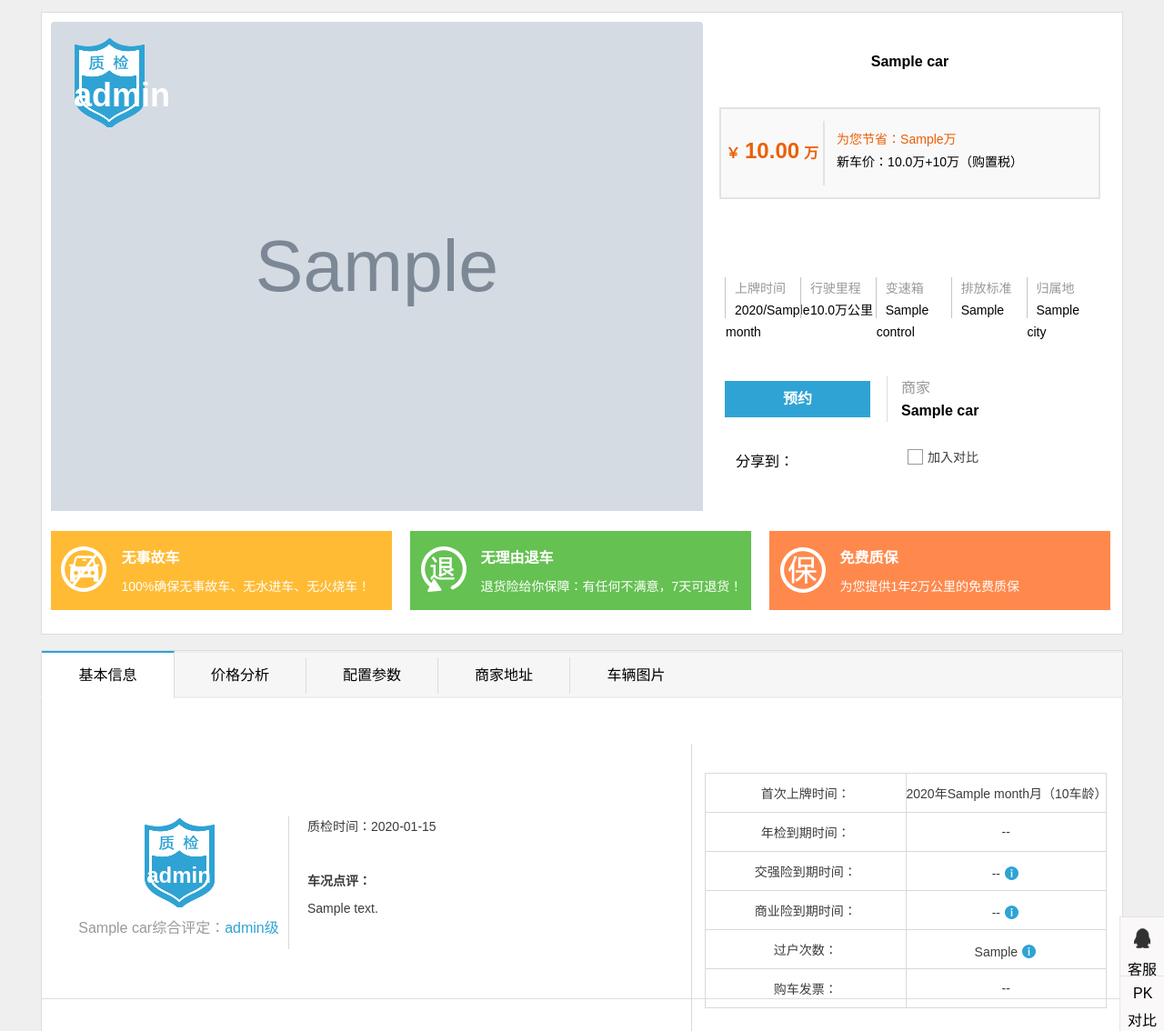
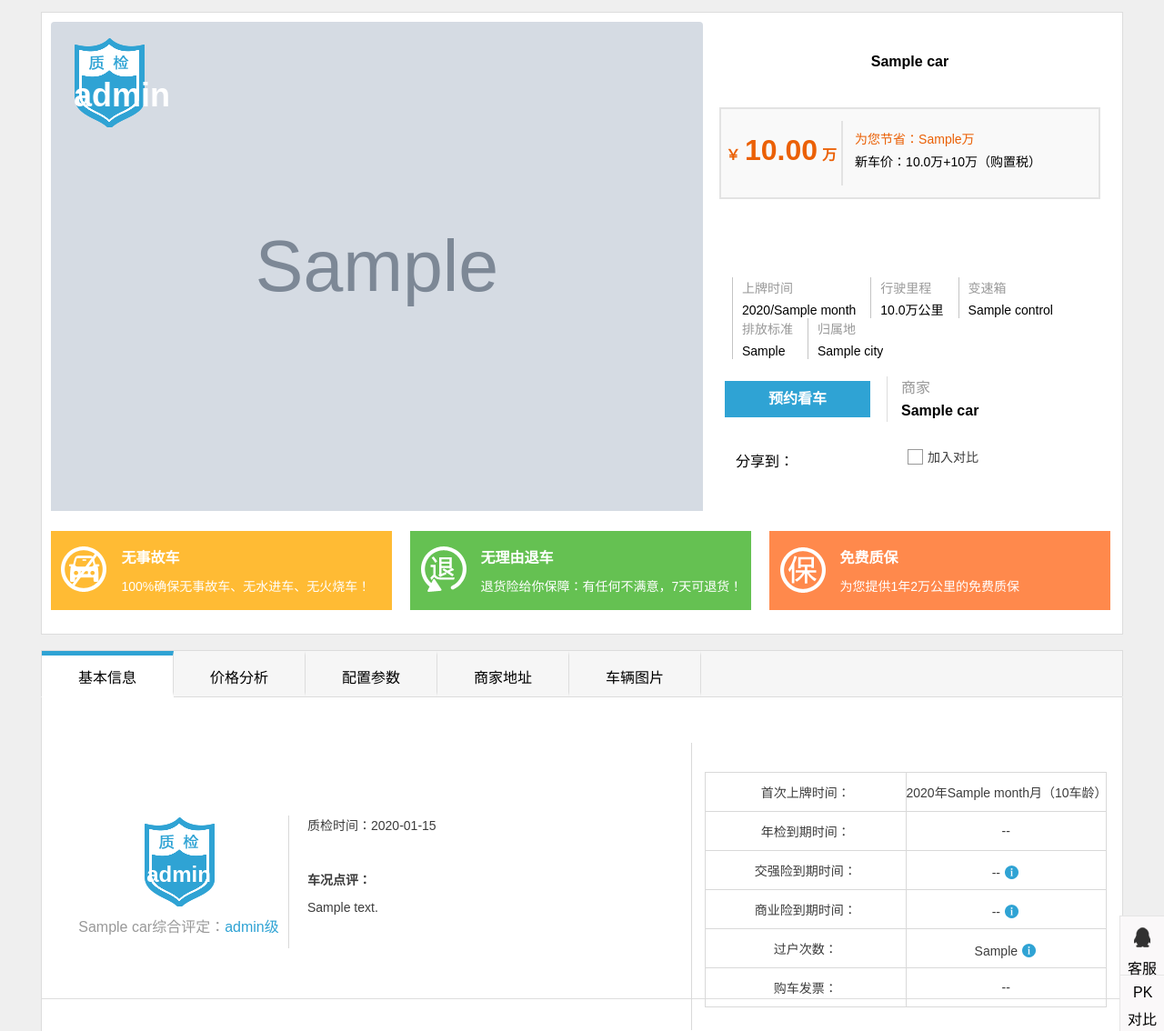
Before and after one commit to kevinwan/souchela, a Django app: template souche/templates/car_info.html in a window 1280 px wide, after a click on "基本信息". Shown: the part 163-1297 px from the top of the page at 91% size. Run offline with Django 3.2, Linux system fonts and the light colour scheme; the template is opened without the code that fills it: most values are stand-ins (such as "Sample title", 1, 10 or a date in 2020); grey boxes marked "Sample" are stand-in pictures; parts of the project's set-up code (start-up, migrations or seed data) failed here and were passed over; some libraries are stand-ins or nearby versions.

Commit message:
[REV] Page of car info

```diff
--- a/souche/static/css/car_info.css
+++ b/souche/static/css/car_info.css
@@ -140,38 +140,34 @@
 	width: 145px;
 	float: left;
 	height: 50px;
-	border-top: 2px solid #efefef;
+	line-height: 50px;
+	border-bottom: 1px solid #dcdcdc;
+}
+
+.base-info .nav li:hover,
+.base-info .nav .focus {
+	border-bottom: 1px solid #fff;
+}
+
+.base-info .nav .focus a,
+.base-info .nav a:hover {
+	border-top: 5px solid #2fa3d4;
+	background: #fff;
+	border-bottom: 5px solid #FFF;
 }
 
 .base-info .nav a {
 	display: block;
+	border-right: 1px solid #ddd;
+	border-top: 5px solid #F6F6F6;
+	border-bottom: 5px solid #F6F6F6;
 	height: 40px;
-	line-height: 40px;
-	margin-top: 5px;
-	border-right: 1px solid #ddd;
 }
 
-.base-info .nav li .lasta {
-	border: none;
+.base-info .nav .last {
+	width: 463px;
 }
 
-.base-info .nav .focus,
-.base-info .nav .nav-btn:hover {
-	background: #fff;
-	border: none;
-	border-top: 2px solid #2fa3d4;
-	border-right: 1px solid #dcdcdc;
-}
-
-.base-info .nav .last,
-.base-info .nav .last:hover {
-	width: 461px;
-}
-
-.base-info .nav .focus a,
-.base-info .nav li:hover a {
-	border: none;
-}
 
 .base-info .base-content {
 	height: 316px;
@@ -291,7 +287,7 @@ background-position: -211px -2px;
 }
 
 .price-info .price strong {
-	font-size: 24px;
+	font-size: 32px;
 	margin: 0 5px;
 }
 
@@ -514,10 +510,13 @@ background-position: -211px -2px;
 	border-left: 1px solid #C4C4C4;
 	text-align: left;
 	height: 45px;
-	width: 19%;
+	width: auto;
+	margin: 0 8px;
 	line-height: 24px;
 	text-indent: 10px;
 	font-size: 14px;
+	word-break: keep-all;
+	overflow: hidden;
 }
 
 .car-info .survey .car-surver-content .dealer-info .appointment-btn {
--- a/souche/static/js/car_info.js
+++ b/souche/static/js/car_info.js
@@ -103,11 +103,7 @@ $(function(){
 	});
 
 	//加入对比
-	$("#select-contrast").find("span").click(function(){
-		carCompare();
-	});
-
-	$("#contrast-mark").click(function(){
+	$("#select-contrast").click(function(){
 		carCompare();
 	});
 
@@ -117,8 +113,8 @@ $(function(){
 			carId = $(".main").attr("id");
 		var compare = new Compare("car-compera");
 
-		flag=="none" ? $mark.show() : $mark.hide();
-		flag=="none" ? compare.add(carId) : compare.del(carId);
+		flag == "none" ? $mark.show() && compare.add(carId)
+			: $mark.hide() && compare.del(carId);;
 	}
 
 	//Tip
@@ -132,8 +128,14 @@ $(function(){
 
 	//预约
 	$("#appointment").click(function(){
-		var dialog = new Dialog();
-		dialog.run("#order","#cancel-order",".modal");
+		if ($("#appointment").text() !== "已预约") {
+			var dialog = new Dialog();
+			dialog.run("#order","#cancel-order",".modal",function(){
+				$("#appointment").text("预约中...");
+			},function(){
+				$("#appointment").text() !== "已预约" ? $("#appointment").text("预约车量") : false;
+			});
+		}
 	});
 
 	$("#order-submit").click(function(){
@@ -154,6 +156,8 @@ $(function(){
 				$("#order").hide();
 				$(".modal").hide();
 			},3000);
+
+			$("#appointment").text("已预约");
 		};
 
 		var showError = function(errInfo) {
@@ -164,6 +168,8 @@ $(function(){
 			setTimeout(function(){
 				$("#order").find(".error-info").fadeOut("normal");
 			},2000);
+
+			$("#appointment").text("预约看车");
 		};
 
 		$.ajax({
@@ -172,11 +178,7 @@ $(function(){
 			dataType:"json",
 			data:orderInfo,
 			success:function(response){
-				if (response.status === "success") {
-					successTip();
-				} else {
-					showError(response.msg);
-				}
+				response.status === "success" ? successTip() : showError(response.msg);
 			},
 			error:function(){
 				showError("请稍后再试！");
--- a/souche/static/js/class/layer.js
+++ b/souche/static/js/class/layer.js
@@ -151,27 +151,43 @@ function scrollPage(yAxis) {
 //对话框
 function Dialog() {};
 
-Dialog.prototype.run = function(dialogEle,cancelBtn,modalEle) {
+Dialog.prototype.run = function(dialogEle,cancelBtn,modalEle,showFun,hideFun) {
 	this.dialogEle = dialogEle;
 	this.cancelBtn = cancelBtn;
 	this.modalEle = modalEle;
+	this.showFun = showFun;
+	this.hideFun = hideFun;
 
 	this.showDialog();
 	this.cancel();
 };
 
 Dialog.prototype.showDialog = function() {
+	var windowWidth = $(document).width(),
+		windowHeight = $(window).height(),
+		dialogWidth = $(this.dialogEle).width(),
+		dialogheight = $(this.dialogEle).height();
+
+	$(this.dialogEle).css({
+		"top" : (windowHeight-dialogheight)/2,
+		"left": (windowWidth-dialogWidth)/2
+	});
+
 	$(this.dialogEle).show();
 	$(this.modalEle).show();
+
+	(this.showFun)();
 };
 
 Dialog.prototype.cancel = function() {
 	var modal = this.modalEle,
-		dialogEle = this.dialogEle;
+		dialogEle = this.dialogEle,
+		hideFun = this.hideFun;
 
 	$(this.cancelBtn).click(function(){
 		$(modal).hide();
 		$(dialogEle).hide();
+		(hideFun)();
 	});
 };
 
--- a/souche/templates/car_info.html
+++ b/souche/templates/car_info.html
@@ -87,7 +87,7 @@
 
 					<div class="dealer-info f-gray">
 						<div class="fl dealer-name tar">
-							<div id="appointment" class="appointment-btn tac">预约</div>
+							<div id="appointment" class="appointment-btn tac">预约看车</div>
 						</div>
 
 						<div class="contact-dealer fl tal">
@@ -165,6 +165,8 @@
 					<li class="nav-btn"><a class="lasta" href="#car-img-list">车辆图片</a></li>
 					<li class="last"></li>
 				</ul>
+
+				<div class="clear"></div>
 			</div>
 
 			<div class="clear"></div>
@@ -416,7 +418,7 @@
 						<div class="car-price f-orange">
 							<span class="price">￥<strong class="tangerine">{{ re_car.price }}</strong>万</span>
 							{% if re_car.total_cost %}
-							<span class="f-gray">新车价<del>￥{{ re_car.total_cost }}万</del></span>
+							<span class="f-gray sale">新车价<del>￥{{ re_car.total_cost }}万</del></span>
 							{% endif %}
 						</div>
 
```
Also changed, not shown: other parts of souche/static/css/car_info.css (+24 -8 lines), souche/static/image/order_success.png (added).
